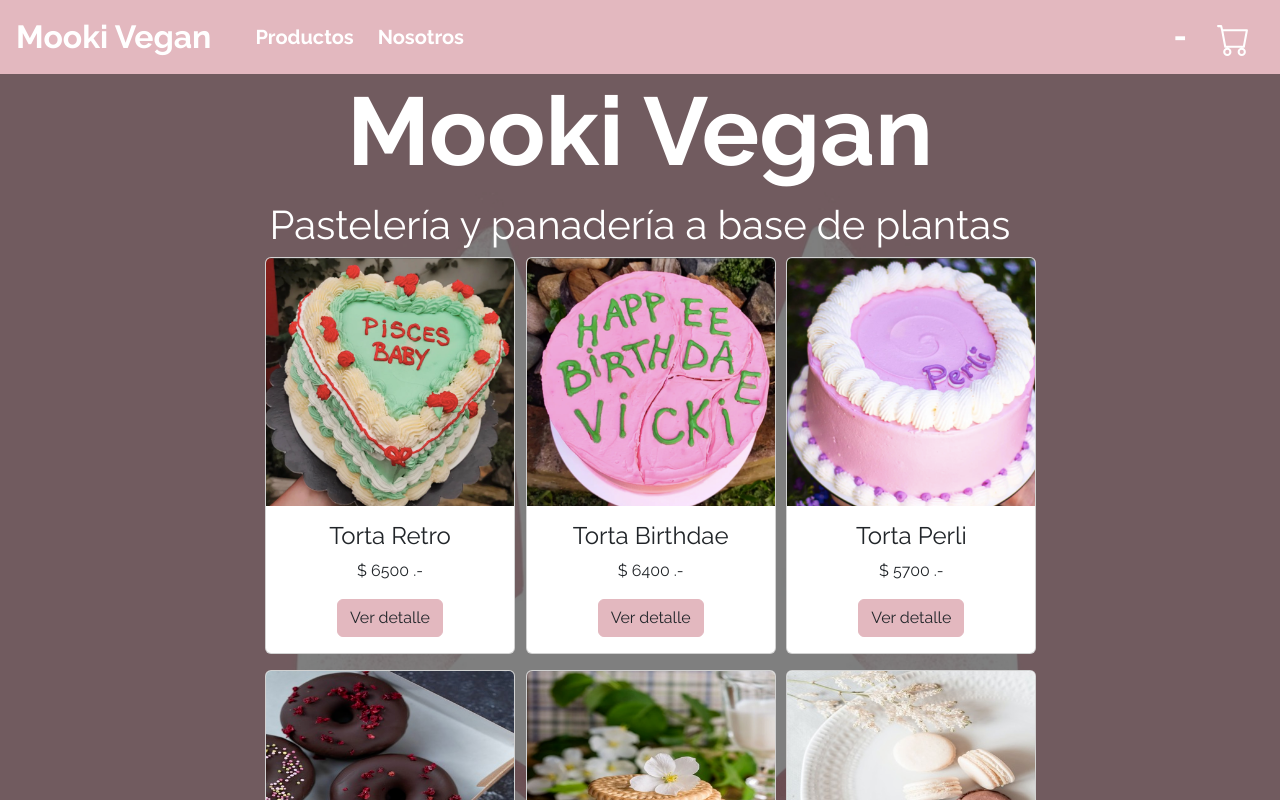
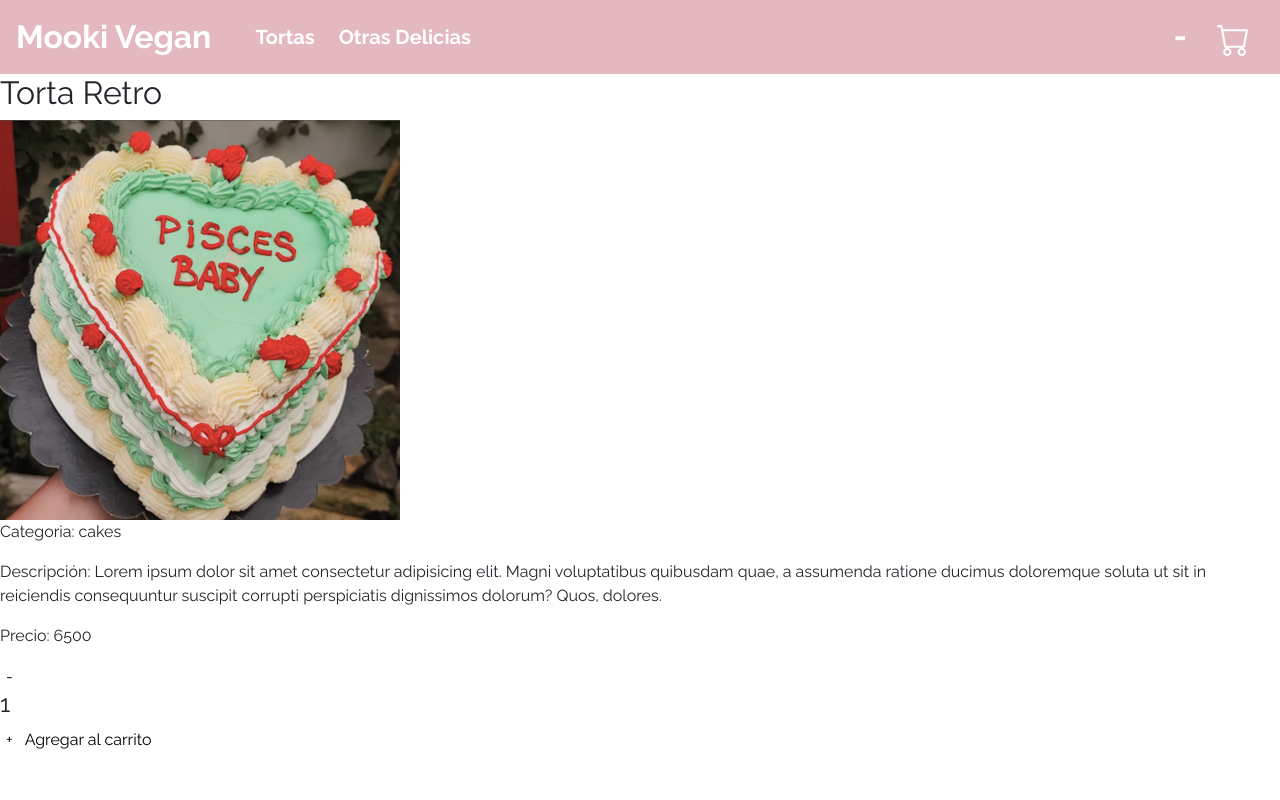
Before and after one commit to axdny/mooki_dalmau_react, a React (Create React App) app: page /detail/1 in a window 1280 px wide. Shown: the top 800 px of the page. Built offline with nearby package versions, Linux system fonts and the light colour scheme.

Commit message:
router-dom

```diff
--- a/package.json
+++ b/package.json
@@ -16,6 +16,7 @@
     "bootstrap": "^5.2.1",
     "react": "^18.2.0",
     "react-dom": "^18.2.0",
+    "react-router-dom": "^6.4.2",
     "react-scripts": "5.0.1",
     "web-vitals": "^2.1.4"
   },
--- a/src/App.js
+++ b/src/App.js
@@ -3,13 +3,20 @@ import 'bootstrap/dist/css/bootstrap.min.css';
 import NavBar from './components/NavBar/NavBar';
 import ItemListContainer from './components/ItemListContainer/ItemListContainer';
 import ItemDetailContainer from './components/ItemDetailContainer/ItemDetailContainer';
+import { BrowserRouter, Routes, Route } from 'react-router-dom';
 
 function App() {
   return (
     <div className="App">
-      <NavBar />
-      <ItemListContainer greeting='Mooki Vegan' />
-      <ItemDetailContainer />
+      <BrowserRouter>
+        <NavBar />
+        <Routes>
+          <Route path='/' element={<ItemListContainer greeting="Mooki Vegan" />} />
+          <Route path='/category/:categoryId' element={<ItemListContainer />} />
+          <Route path='/detail/:productId' element={<ItemDetailContainer />} />
+          <Route path='*' element={<h1>404 NOT FOUND</h1>} />
+        </Routes>
+      </BrowserRouter>
     </div>
   );
 }
--- a/src/asynMock.js
+++ b/src/asynMock.js
@@ -31,7 +31,7 @@ const products = [
   {
     id: '4',
     name: 'Donuts de choco',
-    category: 'donuts',
+    category: 'others',
     price: 3300,
     stock: 3,
     img: '/Assets/donuts.png',
@@ -41,7 +41,7 @@ const products = [
   {
     id: '5',
     name: 'Galletitas de limón',
-    category: 'cookies',
+    category: 'others',
     price: 2500,
     stock: 30,
     img: '/Assets/galletitas.png',
@@ -51,7 +51,7 @@ const products = [
   {
     id: '6',
     name: 'Macarrones',
-    category: 'macarons',
+    category: 'others',
     price: 3000,
     stock: 22,
     img: '/Assets/macarons.png',
@@ -63,16 +63,24 @@ export const getProducts = () => {
   return new Promise((resolve) => {
     setTimeout(() => {
       resolve(products);
-    }, 2000);
+    }, 1000);
   });
 };
 
 export const getProductById = (id) => {
   return new Promise(resolve => {
     setTimeout(() => {
-      resolve(products.find(product => {
-        return product.id === id;
+      resolve(products.find(prod => {
+        return prod.id === id;
       }));
-    }, 2000);
+    }, 500);
   });
 };
+
+export const getProductsByCategory = (categoryId) => {
+  return new Promise(resolve => {
+    setTimeout(() => {
+      resolve(products.filter(prod => prod.category === categoryId));
+    }, 500);
+  });
+};
--- a/src/components/CartWidget/CartWidget.js
+++ b/src/components/CartWidget/CartWidget.js
@@ -1,15 +1,15 @@
 import cart from '../Assets/cart.svg';
-import './CartWidget.css'
+import './CartWidget.css';
 
 const CartWidget = () => {
   return (
-    <div className="d-flex cart fw-bold text-white fs-2">
-      <div>-</div>
+    <div to='/cart' className="d-flex cart fw-bold text-white fs-2">
+      <div>{'-'}</div>
       <button>
         <img src={cart} alt="carrito" className="cart-image" />
       </button>
     </div>
-    )
-}
+  );
+};
 
 export default CartWidget;
--- a/src/components/Item/Item.js
+++ b/src/components/Item/Item.js
@@ -1,15 +1,16 @@
 import './Item.css';
+import { Link } from 'react-router-dom';
 
-const Item = ({ name, price, img }) => {
+const Item = ({ id, name, price, img }) => {
   return (
     <div className="card mb-3">
-      <img className="card-img-top" src={img} alt="Torta" />
+      <img className="card-img-top" src={img} alt="imagen" />
       <div className="card-body">
         <h4 className="card-title">{name}</h4>
         <p className="card-text"> $ {price} .-</p>
-        <button type="button" className="btn">
+        <Link to={`/detail/${id}`} className="btn">
           Ver detalle
-        </button>
+        </Link>
       </div>
     </div>
   );
--- a/src/components/ItemCount/ItemCount.js
+++ b/src/components/ItemCount/ItemCount.js
@@ -1,10 +1,12 @@
 import { useState } from 'react';
 
-const ItemCount = () => {
-  const [count, setCount] = useState(1);
+const ItemCount = ({ stock = 0, initial = 1, ondAdd }) => {
+  const [count, setCount] = useState(initial);
 
   const increment = () => {
+    if (count < stock) {
       setCount(count + 1);
+    }
   };
 
   const decrement = () => {
@@ -15,10 +17,10 @@ const ItemCount = () => {
 
   return (
     <div>
+      <button onClick={decrement}>-</button>
       <h4>{count}</h4>
-      <button onClick={decrement}>-</button>
       <button onClick={increment}>+</button>
-      <button>Agregar al carrito</button>
+      <button onClick={() => ondAdd(count)}>Agregar al carrito</button>
     </div>
   );
 };
--- a/src/components/ItemDetail/ItemDetail.js
+++ b/src/components/ItemDetail/ItemDetail.js
@@ -1,6 +1,9 @@
 import ItemCount from '../ItemCount/ItemCount';
 
 const ItemDetail = ({ id, name, category, price, stock, img, description }) => {
+  const handleOnAdd = (count) => {
+    const productToAdd = { id, name, price, count };
+  }
 
   return (
     <article>
@@ -24,7 +27,7 @@ const ItemDetail = ({ id, name, category, price, stock, img, description }) => {
         </p>
       </section>
       <footer>
-        <ItemCount/>
+        <ItemCount onAdd={handleOnAdd} stock={stock} />
       </footer>
     </article>
   );
--- a/src/components/ItemDetailContainer/ItemDetailContainer.js
+++ b/src/components/ItemDetailContainer/ItemDetailContainer.js
@@ -1,15 +1,18 @@
 import { useState, useEffect } from 'react';
 import { getProductById } from '../../asynMock';
 import ItemDetail from '../ItemDetail/ItemDetail';
+import { useParams } from 'react-router-dom';
 
 const ItemDetailContainer = () => {
   const [product, setProduct] = useState();
+  const { productId } = useParams();
+  console.log(productId);
 
   useEffect(() => {
-    getProductById('3').then(response => {
+    getProductById(productId).then(response => {
       setProduct(response);
     })
-  }, []);
+  }, [productId]);
 
   return (
     <div>
--- a/src/components/ItemList/ItemList.js
+++ b/src/components/ItemList/ItemList.js
@@ -1,10 +1,10 @@
 import Item from "../Item/Item";
 import './ItemList.css';
 
-const ItemList = ({ products }) => {
+const ItemList = ({ products, setPage }) => {
   return (
     <div className="container justify-content-center">
-      {products.map(product => <Item key={product.id} name={product.name} price={product.price} img={product.img} />)}
+      {products.map(product => <Item key={product.id} id={product.id} name={product.name} price={product.price} img={product.img} setPage={setPage} />)}
     </div>
   );
 };
--- a/src/components/ItemListContainer/ItemListContainer.js
+++ b/src/components/ItemListContainer/ItemListContainer.js
@@ -1,21 +1,28 @@
 import React, { useState, useEffect } from 'react';
-import {getProducts} from '../../asynMock';
+import { getProducts, getProductsByCategory } from '../../asynMock';
 import ItemList from '../ItemList/ItemList';
 import LoadingSpinner from '../LoadingSpinner/LoadingSpinner';
 import './ItemListContainer.css';
+import { useParams } from 'react-router-dom';
 
 const ItemListContainer = (props) => {
   const { greeting } = props;
   const [products, setProducts] = useState([]);
   const [loading, setLoading] = useState(true);
+  const { categoryId } = useParams();
 
   useEffect(() => {
-    getProducts().then(response => {
+    setLoading(true);
+    const asyncFunction = categoryId ? getProductsByCategory : getProducts;
+
+    asyncFunction(categoryId).then(response => {
       setProducts(response);
+    }).catch(error => {
+      console.log(error);
     }).finally(() => {
       setLoading(false);
-    })
-  }, [])
+    });
+  }, [categoryId]);
 
   return (
     <main className="hero-image principal-color">
@@ -25,11 +32,11 @@ const ItemListContainer = (props) => {
             {greeting}
           </h1>
           <h3 className="text-white fs-1">Pastelería y panadería a base de plantas</h3>
-          {loading ? <LoadingSpinner /> : <ItemList products={products}/>}
+          {loading ? <LoadingSpinner /> : <ItemList products={products} />}
         </div>
       </div>
     </main>
   );
- };
+};
 
 export default ItemListContainer;
--- a/src/components/NavBar/NavBar.js
+++ b/src/components/NavBar/NavBar.js
@@ -1,5 +1,6 @@
 import CartWidget from '../CartWidget/CartWidget';
 import './NavBar.css';
+import { NavLink } from 'react-router-dom';
 
 const NavBar = () => {
   return (
@@ -7,22 +8,22 @@ const NavBar = () => {
       <button className="navbar-toggler" type="button" data-bs-toggle="collapse" data-bs-target="#menu" aria-label="menu">
         <span className="navbar-toggler-icon"></span>
       </button>
-      <a className="navbar-brand" href="index.html">
+      <NavLink to='/' className="navbar-brand" href="index.html">
         <span className="fw-bolder fs-2 m-3">Mooki Vegan</span>
-      </a>
+      </NavLink>
       <div className="collapse navbar-collapse" id="menu">
         <ul className="navbar-nav d-flex">
           <li className="nav-item m-1">
-            <button className="nav-link fw-bold text-white fs-5">Productos</button>
+            <NavLink to={'/category/cakes'} className="nav-link fw-bold text-white fs-5">Tortas</NavLink>
           </li>
           <li className="nav-item m-1">
-            <button className="nav-link fw-bold text-white fs-5">Nosotros</button>
+            <NavLink to={'/category/others'} className="nav-link fw-bold text-white fs-5">Otras Delicias</NavLink>
           </li>
         </ul>
       </div>
       <CartWidget />
     </div>
   );
-}
+};
 
 export default NavBar;
```
Also changed, not shown: 1 other file (tests, documents, lock files or other folders).
